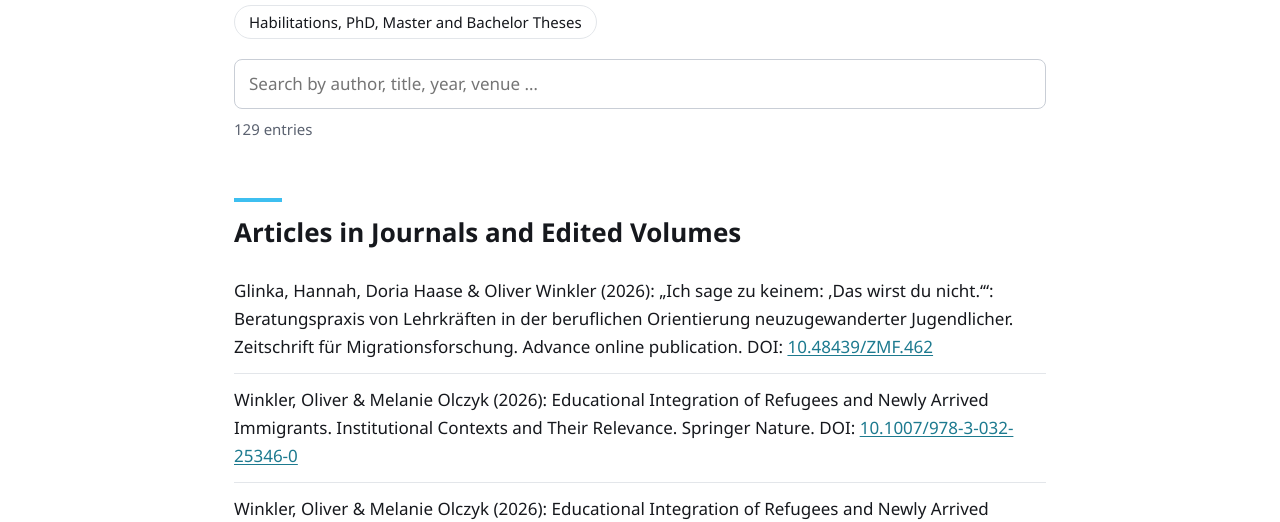
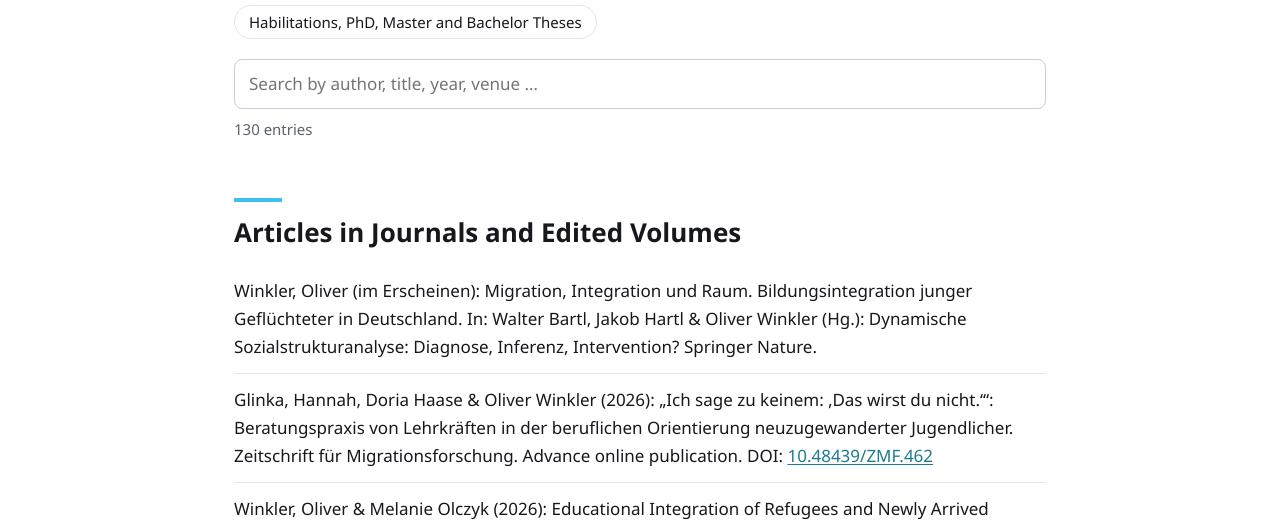
Before and after one commit to edireg/edireg, a plain HTML site: page publications.html in a window 1280 px wide. Shown: the part 258-780 px from the top of the page. Drawn offline with Linux system fonts and the light colour scheme.

Commit message:
Add files via upload

```diff
--- a/publications.html
+++ b/publications.html
@@ -38,6 +38,7 @@
 
 <h2 id="articles">Articles in Journals and Edited Volumes</h2>
 <ul class="pubs">
+<li>Winkler, Oliver (im Erscheinen): Migration, Integration und Raum. Bildungsintegration junger Geflüchteter in Deutschland. In: Walter Bartl, Jakob Hartl &amp; Oliver Winkler (Hg.): Dynamische Sozialstrukturanalyse: Diagnose, Inferenz, Intervention? Springer Nature.</li>
 <li>Glinka, Hannah, Doria Haase &amp; Oliver Winkler (2026): „Ich sage zu keinem: ‚Das wirst du nicht.‘“: Beratungspraxis von Lehrkräften in der beruflichen Orientierung neuzugewanderter Jugendlicher. Zeitschrift für Migrationsforschung. Advance online publication. DOI: <a href="https://doi.org/10.48439/ZMF.462">10.48439/ZMF.462</a></li>
 <li>Winkler, Oliver &amp; Melanie Olczyk (2026): Educational Integration of Refugees and Newly Arrived Immigrants. Institutional Contexts and Their Relevance. Springer Nature. DOI: <a href="https://doi.org/10.1007/978-3-032-25346-0">10.1007/978-3-032-25346-0</a></li>
 <li>Winkler, Oliver &amp; Melanie Olczyk (2026): Educational Integration of Refugees and Newly Arrived Immigrants: Concepts, Contexts, and Mechanisms. In: Oliver Winkler, Melanie Olczyk (Hg.): Educational Integration of Refugees and Newly Arrived Immigrants. Institutional Contexts and Their Relevance. Springer Nature. (S. 1-22). DOI: <a href="https://doi.org/10.1007/978-3-032-25346-0_1">10.1007/978-3-032-25346-0_1</a></li>
```
